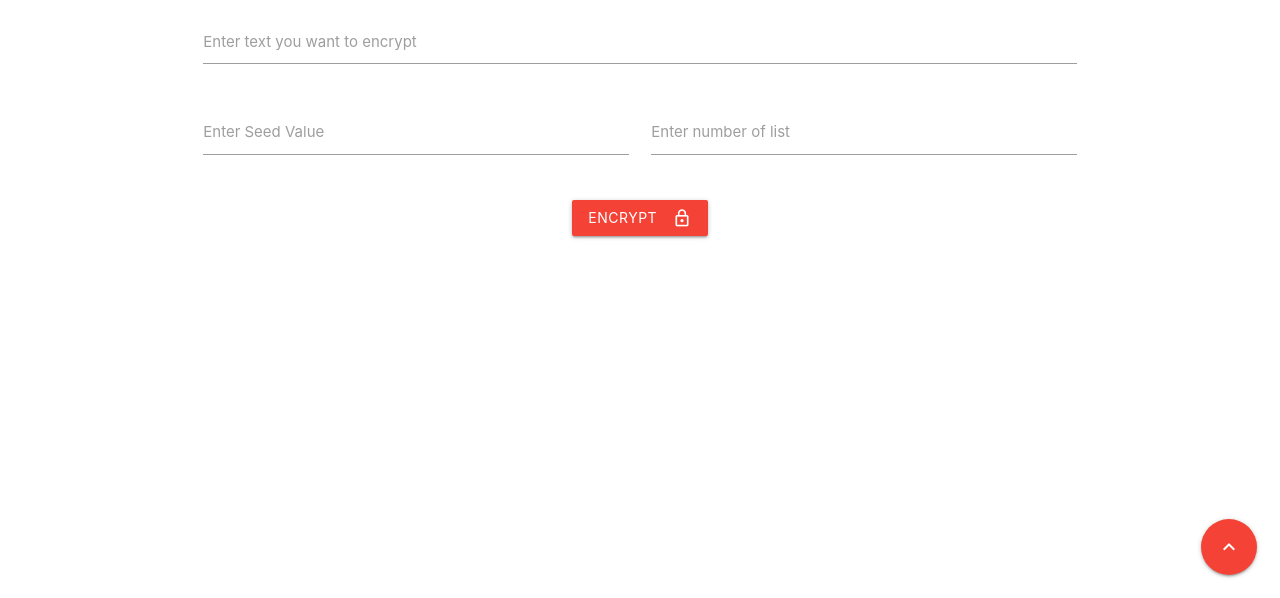
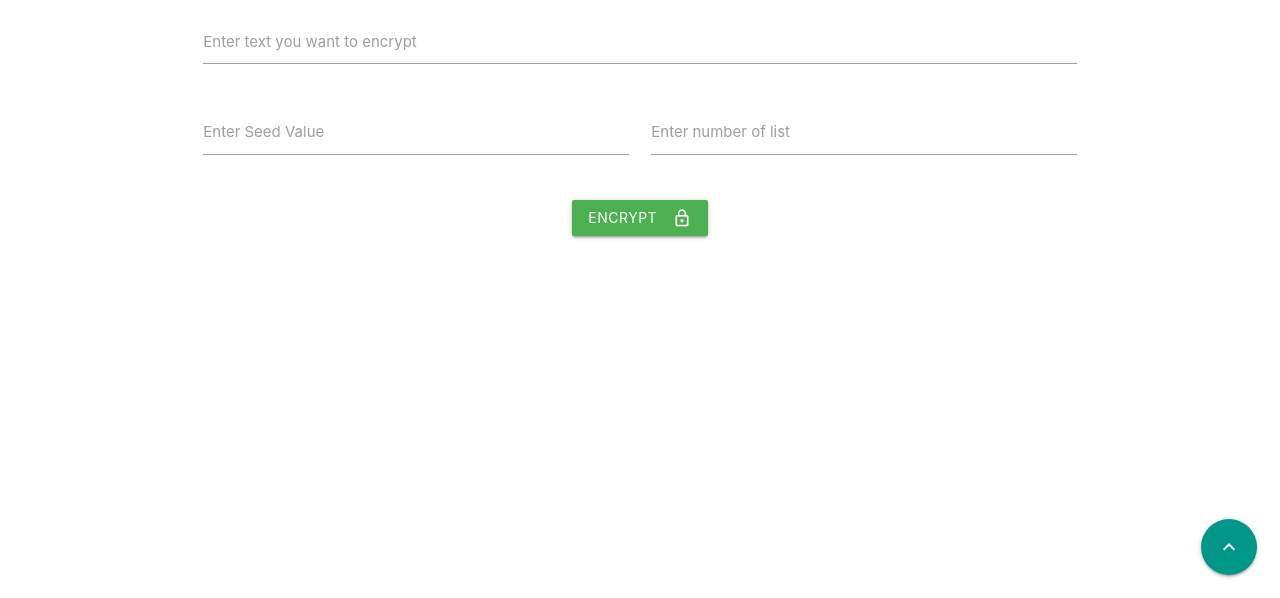
Before and after one commit to captainaadesh/Easy-crypto, a Flask app: page / in a window 1280 px wide. Shown: the part 202-800 px from the top of the page. Run offline with Flask 2, Linux system fonts and the light colour scheme.

Commit message:
aaded graph sample and some beautification

```diff
--- a/templates/decrypted_data.html
+++ b/templates/decrypted_data.html
@@ -15,8 +15,6 @@
     <i class="material-icons">content_copy</i>
   </button>
 
-
-
         </div>
       </div>
     </div>
--- a/templates/encrypted_data.html
+++ b/templates/encrypted_data.html
@@ -12,7 +12,7 @@
  <button style="margin-left: 700px;" class="btn waves-effect waves-light" type="submit" name="action">
     <i class="material-icons">content_copy</i>
   </button>
-        <!-- <div id="chartContainer" style="height: 300px; width: 100%;"></div> -->
+         <div id="chartContainer" style="height: 300px; width: 100%;"></div>
 
 
 
--- a/templates/index.html
+++ b/templates/index.html
@@ -19,7 +19,7 @@
               </div>
            &nbsp;&nbsp;
             <center>
-              <button class="btn waves-effect waves-light red" type="submit" name="action">Encrypt
+              <button class="btn waves-effect waves-light green" type="submit" name="action">Encrypt
                 <i class="material-icons right">lock_outline</i>
               </button>
             </center>
--- a/templates/layout.html
+++ b/templates/layout.html
@@ -20,12 +20,12 @@
             {% block main %}{% endblock %}
           </div>
           <div class="fixed-action-btn">
-  <a class="btn-floating btn-large red">
+  <a class="btn-floating btn-large teal">
     <i class="large material-icons">keyboard_arrow_up</i>
   </a>
   <ul>
-    <li><a href="{{ url_for('index') }}" class="btn tooltipped btn-floating red" data-position="left" data-tooltip="Encrypt"><i class="material-icons">lock_outline</i></a></li>
-    <li><a href="{{ url_for('decrypt') }}" class="btn tooltipped btn-floating green" data-position="left" data-tooltip="Decrypt"><i class="material-icons">lock_open</i></a></li>
+    <li><a href="{{ url_for('index') }}" class="btn tooltipped btn-floating green" data-position="left" data-tooltip="Encrypt"><i class="material-icons">lock_outline</i></a></li>
+    <li><a href="{{ url_for('decrypt') }}" class="btn tooltipped btn-floating red" data-position="left" data-tooltip="Decrypt"><i class="material-icons">lock_open</i></a></li>
   </ul>
 </div>
 
```
